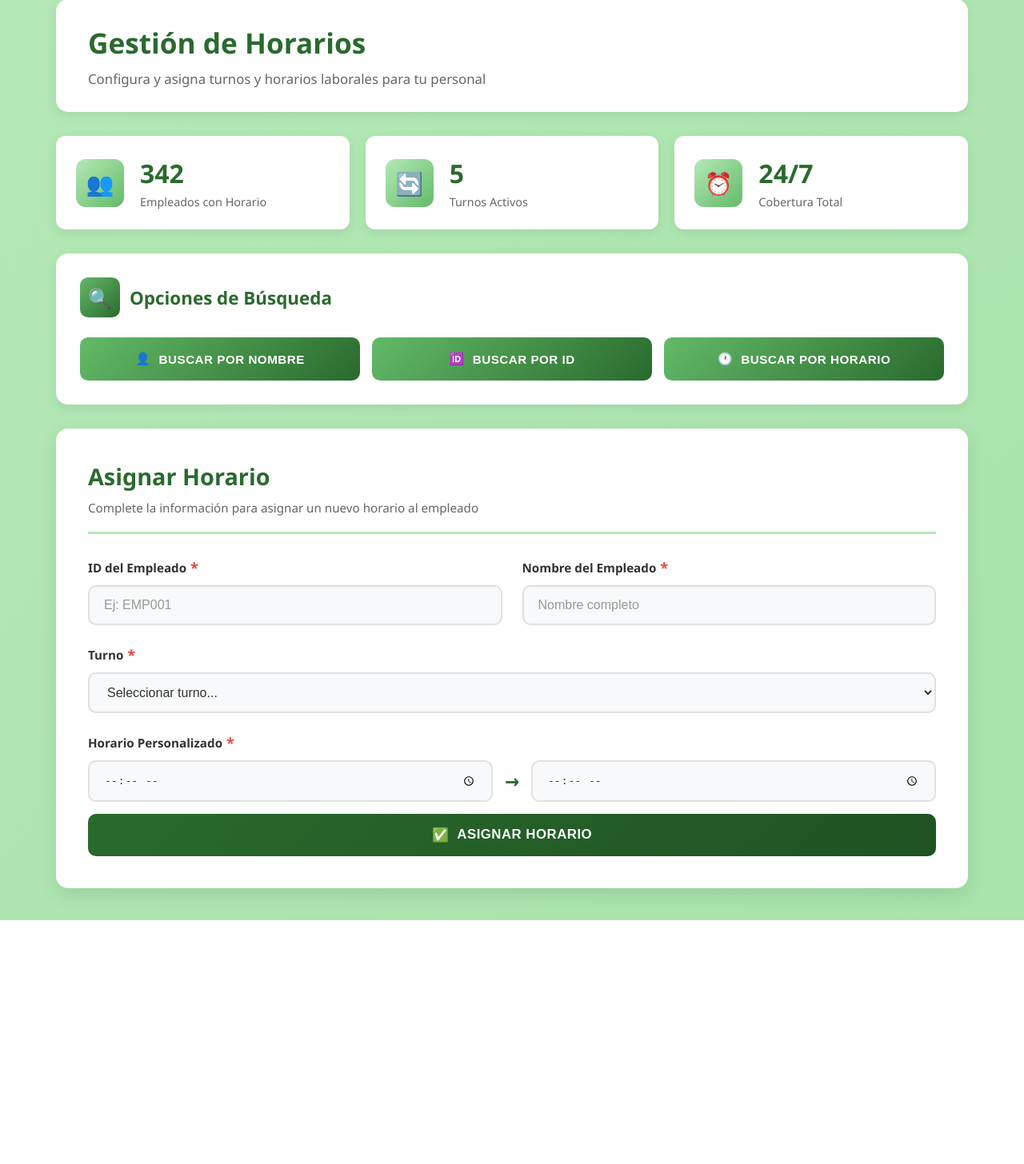
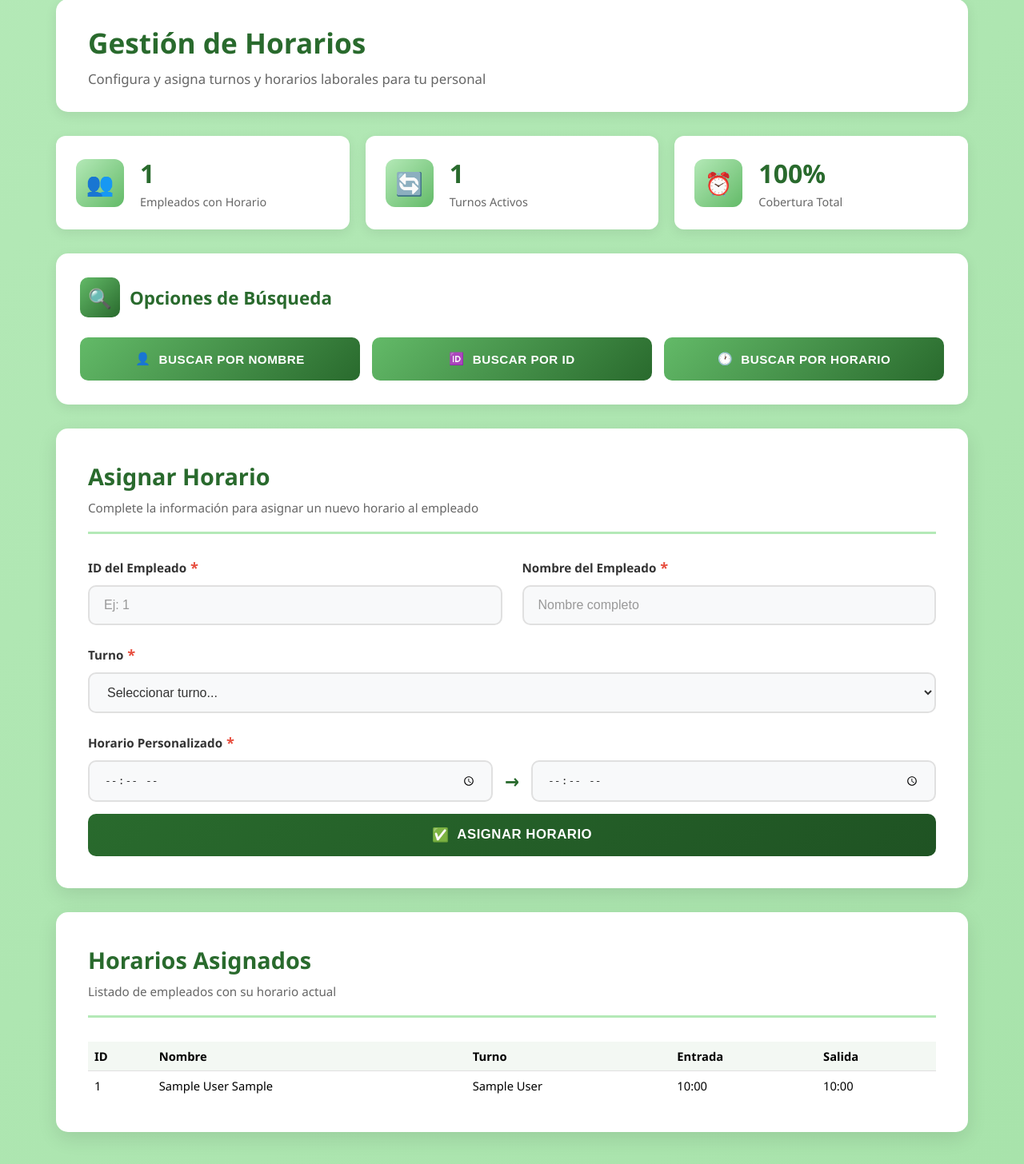
Before and after one commit to git-oojl/nova-manager, a Django app: page /Horarios/ in a window 1280 px wide. Shown: the part 169-1625 px from the top of the page at 80% size. Before the commit the page ends 1320 px from the top, so only its background shows below. Run offline with Django 5.2, Linux system fonts and the light colour scheme; a user stored in the database is signed in; tables that the repository leaves empty hold one stand-in row (values such as "Sample post").

Commit message:
Horarios I

```diff
--- a/admin_core_RH/views.py
+++ b/admin_core_RH/views.py
@@ -10,7 +10,7 @@ from .forms import ContactForm, EmployeeSignUpForm
 from django.contrib.auth.decorators import login_required
 from .decorators import admin_required
 
-from .models import Empleado as EmpleadoModel, Permiso
+from .models import Empleado as EmpleadoModel, Permiso, Horario, Asistencia
 
 from django.db.models import Q
 from django.http import HttpResponse
@@ -539,10 +539,124 @@ def Permisos(request):
     }
     return render(request, "Permisos.html", context)
 
+from datetime import datetime
+from django.db.models import Q
+
 @login_required
 @admin_required(redirect_to='Menu')
 def Horarios(request):
-    return render(request, 'Horarios.html')
+    mensaje = None
+    error = None
+    empleado = None
+
+    # --------- POST: asignar / actualizar horario ----------
+    if request.method == "POST":
+        emp_id = (request.POST.get("id") or "").strip()
+        turno = (request.POST.get("turno") or "").strip()
+        entrada = (request.POST.get("entrada") or "").strip()
+        salida = (request.POST.get("salida") or "").strip()
+
+        if not emp_id or not turno or not entrada or not salida:
+            error = "Por favor completa todos los campos obligatorios."
+        else:
+            try:
+                empleado = EmpleadoModel.objects.get(pk=int(emp_id))
+            except (ValueError, EmpleadoModel.DoesNotExist):
+                error = "No se encontró el empleado indicado."
+
+        if empleado and not error:
+            try:
+                hora_inicio = datetime.strptime(entrada, "%H:%M").time()
+                hora_fin = datetime.strptime(salida, "%H:%M").time()
+            except ValueError:
+                hora_inicio = hora_fin = None
+
+            if not hora_inicio or not hora_fin:
+                error = "Las horas no tienen un formato válido (HH:MM)."
+            else:
+                nombre_turno_map = {
+                    "matutino": "Matutino",
+                    "vespertino": "Vespertino",
+                    "nocturno": "Nocturno",
+                    "mixto": "Mixto",
+                    "personalizado": "Personalizado",
+                }
+                nombre_turno = nombre_turno_map.get(turno, turno)
+
+                # opcional: desactivar horarios anteriores del empleado
+                Horario.objects.filter(empleado=empleado, activo=True).update(activo=False)
+
+                Horario.objects.create(
+                    empleado=empleado,
+                    nombre_turno=nombre_turno,
+                    hora_inicio=hora_inicio,
+                    hora_fin=hora_fin,
+                    activo=True,
+                )
+                mensaje = "Horario asignado correctamente."
+
+        # valores para rellenar el formulario después del POST
+        empleado_id_prefill = emp_id
+        empleado_nombre_prefill = ""
+        if empleado:
+            empleado_nombre_prefill = f"{empleado.nombre} {empleado.apellido}".strip()
+
+    else:
+        # --------- GET simple: pre-relleno por ID ----------
+        empleado_id_prefill = (request.GET.get("empleado_id") or "").strip()
+        empleado_nombre_prefill = ""
+        if empleado_id_prefill:
+            try:
+                emp = EmpleadoModel.objects.get(pk=int(empleado_id_prefill))
+                empleado_nombre_prefill = f"{emp.nombre} {emp.apellido}".strip()
+            except (ValueError, EmpleadoModel.DoesNotExist):
+                empleado_nombre_prefill = ""
+
+    # --------- filtros para la tabla ----------
+    busqueda_tipo = (request.GET.get("busqueda_tipo") or "").strip()
+    busqueda_valor = (request.GET.get("busqueda_valor") or "").strip()
+
+    horarios_qs = Horario.objects.select_related("empleado").filter(activo=True)
+
+    if busqueda_valor:
+        if busqueda_tipo == "id":
+            try:
+                horarios_qs = horarios_qs.filter(empleado__id=int(busqueda_valor))
+            except ValueError:
+                horarios_qs = horarios_qs.none()
+        elif busqueda_tipo == "nombre":
+            horarios_qs = horarios_qs.filter(
+                Q(empleado__nombre__icontains=busqueda_valor) |
+                Q(empleado__apellido__icontains=busqueda_valor)
+            )
+        elif busqueda_tipo == "horario":
+            horarios_qs = horarios_qs.filter(nombre_turno__icontains=busqueda_valor)
+
+    horarios = horarios_qs.order_by("empleado__nombre", "empleado__apellido")
+
+    # --------- estadísticas superiores ----------
+    total_empleados = EmpleadoModel.objects.count()
+    empleados_con_horario = (
+        Horario.objects.filter(activo=True).values("empleado").distinct().count()
+    )
+    turnos_activos = (
+        Horario.objects.filter(activo=True).values("nombre_turno").distinct().count()
+    )
+    cobertura_porcentaje = int(empleados_con_horario * 100 / total_empleados) if total_empleados else 0
+
+    context = {
+        "horarios": horarios,
+        "empleados_con_horario": empleados_con_horario,
+        "turnos_activos": turnos_activos,
+        "cobertura_porcentaje": cobertura_porcentaje,
+        "mensaje": mensaje,
+        "error": error,
+        "empleado_id_prefill": empleado_id_prefill,
+        "empleado_nombre_prefill": empleado_nombre_prefill,
+        "busqueda_tipo": busqueda_tipo,
+        "busqueda_valor": busqueda_valor,
+    }
+    return render(request, "Horarios.html", context)
 
 def signup_employee(request):
     if request.method == "POST":
--- a/templates/Horarios.html
+++ b/templates/Horarios.html
@@ -547,7 +547,10 @@
         }
     </style>
  <script>
+    let tipoBusquedaActual = null;
+
     function abrirModalBusqueda(tipo) {
+        tipoBusquedaActual = tipo;
         const modal = document.getElementById('busquedaModal');
         const titulo = document.getElementById('modalTitulo');
         const input = document.getElementById('busquedaInput');
@@ -563,7 +566,7 @@
             icon.textContent = '🆔';
         } else if (tipo === 'horario') {
             titulo.textContent = 'Buscar por Horario';
-                input.placeholder = 'Ej: 09:00 - 17:00';
+            input.placeholder = 'Ingresa el tipo de turno (Matutino, Vespertino, etc.)';
             icon.textContent = '🕐';
         }
 
@@ -578,33 +581,31 @@
     }
 
     function realizarBusqueda() {
-            const input = document.getElementById('busquedaInput');
-            const valor = input.value.trim();
-
-            if (valor === '') {
-                alert('⚠️ Por favor ingresa un valor para buscar.');
-                return;
+        const valor = document.getElementById('busquedaInput').value.trim();
+        if (!tipoBusquedaActual || !valor) {
+            alert('⚠️ Ingresa un valor para buscar.');
+            return false;
         }
 
-            alert(`🔍 Buscando: ${valor}`);
-            cerrarModal();
+        const params = new URLSearchParams(window.location.search);
+        params.set('busqueda_tipo', tipoBusquedaActual);
+        params.set('busqueda_valor', valor);
+        window.location.search = params.toString();
+        return false;
     }
 
-        function asignarHorario(event) {
-            event.preventDefault();
-
+    function validarHorario(event) {
         const id = document.getElementById('id').value.trim();
-            const nombre = document.getElementById('nombre').value.trim();
+        const turno = document.getElementById('turno').value.trim();
         const entrada = document.getElementById('entrada').value.trim();
         const salida = document.getElementById('salida').value.trim();
 
-            if (id === '' || nombre === '' || entrada === '' || salida === '') {
+        if (!id || !turno || !entrada || !salida) {
+            event.preventDefault();
             alert('⚠️ Por favor completa todos los campos obligatorios.');
             return false;
         }
-
-            alert('✅ Horario asignado exitosamente');
-            return false;
+        return true;
     }
 
     function limpiarFormulario() {
@@ -613,22 +614,87 @@
         }
     }
 
+    // --- nuevo: presets de turno ---
+    function aplicarTurnoPreset() {
+        const select = document.getElementById('turno');
+        const entrada = document.getElementById('entrada');
+        const salida = document.getElementById('salida');
+        if (!select || !entrada || !salida) return;
+
+        switch (select.value) {
+            case 'matutino':
+                entrada.value = '07:00';
+                salida.value = '15:00';
+                break;
+            case 'vespertino':
+                entrada.value = '15:00';
+                salida.value = '23:00';
+                break;
+            case 'nocturno':
+                entrada.value = '23:00';
+                salida.value = '07:00';
+                break;
+            case 'mixto':
+                entrada.value = '08:00';
+                salida.value = '16:00';
+                break;
+            case 'personalizado':
+                // no tocar los campos; el usuario los definirá
+                break;
+            default:
+                entrada.value = '';
+                salida.value = '';
+        }
+    }
+
+    // al salir del campo ID, pedir datos del empleado al backend
+    function buscarEmpleadoHorario() {
+        const empleadoId = document.getElementById('id').value.trim();
+        if (!empleadoId) {
+            return;
+        }
+        const params = new URLSearchParams(window.location.search);
+        params.set('empleado_id', empleadoId);
+        window.location.search = params.toString();
+    }
+
     // Cerrar modal al hacer clic fuera
-        window.onclick = function(event) {
+    window.onclick = function (event) {
         const modal = document.getElementById('busquedaModal');
         if (event.target === modal) {
             cerrarModal();
         }
+    };
+
+    document.addEventListener('DOMContentLoaded', function () {
+        const inputBusqueda = document.getElementById('busquedaInput');
+        if (inputBusqueda) {
+            inputBusqueda.addEventListener('keyup', function (event) {
+                if (event.key === 'Enter') {
+                    realizarBusqueda();
+                }
+            });
         }
 
-        // Buscar con Enter en el modal
-        document.addEventListener('DOMContentLoaded', function() {
-            const input = document.getElementById('busquedaInput');
-            if (input) {
-                input.addEventListener('keypress', function(e) {
-                    if (e.key === 'Enter') {
-                        e.preventDefault();
-                        realizarBusqueda();
+        const turnoSelect = document.getElementById('turno');
+        const entrada = document.getElementById('entrada');
+        const salida = document.getElementById('salida');
+
+        // Si ya hay un turno seleccionado al cargar, aplicar preset
+        if (turnoSelect && turnoSelect.value && turnoSelect.value !== 'personalizado') {
+            aplicarTurnoPreset();
+        }
+
+        // Si el usuario cambia manualmente la hora, marcar como "personalizado"
+        if (turnoSelect && entrada && salida) {
+            entrada.addEventListener('input', function () {
+                if (turnoSelect.value !== 'personalizado') {
+                    turnoSelect.value = 'personalizado';
+                }
+            });
+            salida.addEventListener('input', function () {
+                if (turnoSelect.value !== 'personalizado') {
+                    turnoSelect.value = 'personalizado';
                 }
             });
         }
@@ -679,21 +745,21 @@
     <div class="stat-card">
         <div class="stat-icon">👥</div>
         <div class="stat-content">
-                    <h3>342</h3>
+            <h3>{{ empleados_con_horario }}</h3>
             <p>Empleados con Horario</p>
         </div>
     </div>
     <div class="stat-card">
         <div class="stat-icon">🔄</div>
         <div class="stat-content">
-                    <h3>5</h3>
+            <h3>{{ turnos_activos }}</h3>
             <p>Turnos Activos</p>
         </div>
     </div>
     <div class="stat-card">
         <div class="stat-icon">⏰</div>
         <div class="stat-content">
-                    <h3>24/7</h3>
+            <h3>{{ cobertura_porcentaje }}%</h3>
             <p>Cobertura Total</p>
         </div>
     </div>
@@ -723,16 +789,32 @@
             <div class="form-header">
     <h2>Asignar Horario</h2>
     <p>Complete la información para asignar un nuevo horario al empleado</p>
+
+    {% if mensaje %}
+        <p style="margin-top:10px; color:#1b5e20; font-weight:600;">
+            {{ mensaje }}
+        </p>
+    {% endif %}
+    {% if error %}
+        <p style="margin-top:10px; color:#c0392b; font-weight:600;">
+            {{ error }}
+        </p>
+    {% endif %}
 </div>
-
-            <form id="horarioForm" onsubmit="return asignarHorario(event)">
+            <form id="horarioForm" method="post" onsubmit="return validarHorario(event)">
+            {% csrf_token %}
                 <div class="form-grid">
                     <div class="form-group">
                         <label for="id">
                             ID del Empleado
                             <span class="required-indicator">*</span>
                         </label>
-                        <input type="text" id="id" name="id" placeholder="Ej: EMP001">
+                        <input type="text"
+       id="id"
+       name="id"
+       placeholder="Ej: 1"
+       value="{{ empleado_id_prefill }}"
+       onblur="buscarEmpleadoHorario()">
                     </div>
 
                     <div class="form-group">
@@ -740,7 +822,12 @@
                             Nombre del Empleado
                             <span class="required-indicator">*</span>
                         </label>
-                        <input type="text" id="nombre" name="nombre" placeholder="Nombre completo">
+                        <input type="text"
+       id="nombre"
+       name="nombre"
+       placeholder="Nombre completo"
+       value="{{ empleado_nombre_prefill }}"
+       readonly>
                     </div>
 
                     <div class="form-group full-width">
@@ -748,7 +835,7 @@
                             Turno
                             <span class="required-indicator">*</span>
                         </label>
-                        <select id="turno" name="turno">
+                        <select id="turno" name="turno" onchange="aplicarTurnoPreset()">
                             <option value="">Seleccionar turno...</option>
                             <option value="matutino">🌅 Matutino (07:00 - 15:00)</option>
                             <option value="vespertino">🌆 Vespertino (15:00 - 23:00)</option>
@@ -774,9 +861,52 @@
                 <button type="submit" class="submit-btn">
                     <span>✅</span> Asignar Horario
                 </button>
+
                 </form>
         </div>
+
+       <!-- Horarios Asignados (tabla) -->
+        <div class="form-container" style="margin-top: 30px;">
+    <div class="form-header">
+        <h2>Horarios Asignados</h2>
+        <p>Listado de empleados con su horario actual</p>
     </div>
+
+    {% if horarios %}
+        <div style="overflow-x:auto; margin-top: 10px;">
+            <table style="width:100%; border-collapse:collapse; font-size:0.92em;">
+                <thead>
+                    <tr style="background:#f3f8f3;">
+                        <th style="text-align:left; padding:8px;">ID</th>
+                        <th style="text-align:left; padding:8px;">Nombre</th>
+                        <th style="text-align:left; padding:8px;">Turno</th>
+                        <th style="text-align:left; padding:8px;">Entrada</th>
+                        <th style="text-align:left; padding:8px;">Salida</th>
+                    </tr>
+                </thead>
+                <tbody>
+                    {% for h in horarios %}
+                        <tr style="border-top:1px solid #e0e0e0;">
+                            <td style="padding:8px;">{{ h.empleado.id }}</td>
+                            <td style="padding:8px;">
+                                {{ h.empleado.nombre }} {{ h.empleado.apellido }}
+                            </td>
+                            <td style="padding:8px;">{{ h.nombre_turno }}</td>
+                            <td style="padding:8px;">{{ h.hora_inicio|time:"H:i" }}</td>
+                            <td style="padding:8px;">{{ h.hora_fin|time:"H:i" }}</td>
+                        </tr>
+                    {% endfor %}
+                </tbody>
+            </table>
+        </div>
+    {% else %}
+        <p style="margin-top:10px; color:#555;">
+            No hay horarios asignados todavía.
+        </p>
+    {% endif %}
+</div>
+
+</div> <!-- .main-content -->
 
 <!-- Modal de Búsqueda -->
 <div id="busquedaModal" class="modal">
--- a/templates/Permisos.html
+++ b/templates/Permisos.html
@@ -666,7 +666,7 @@
             <div class="stat-card">
                 <div class="stat-icon">⏳</div>
                 <div class="stat-content">
-                    <<h3>{{ permisos_pendientes }}</h3>
+                    <h3>{{ permisos_pendientes }}</h3>
                     <p>Pendientes de Aprobación</p>
                 </div>
             </div>
```
Also changed, not shown: templates/Menu.html (+1 -40 lines). Lines whose indentation alone changed are shown as unchanged.
